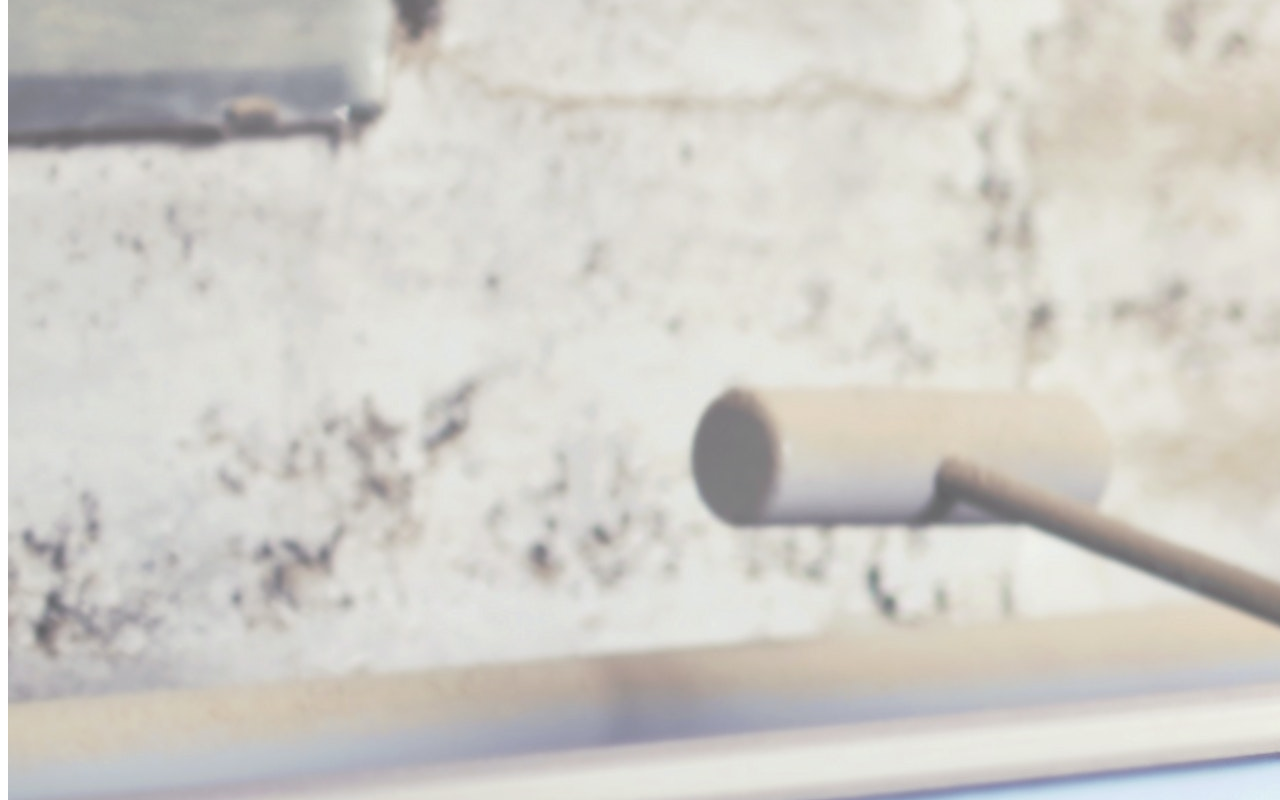
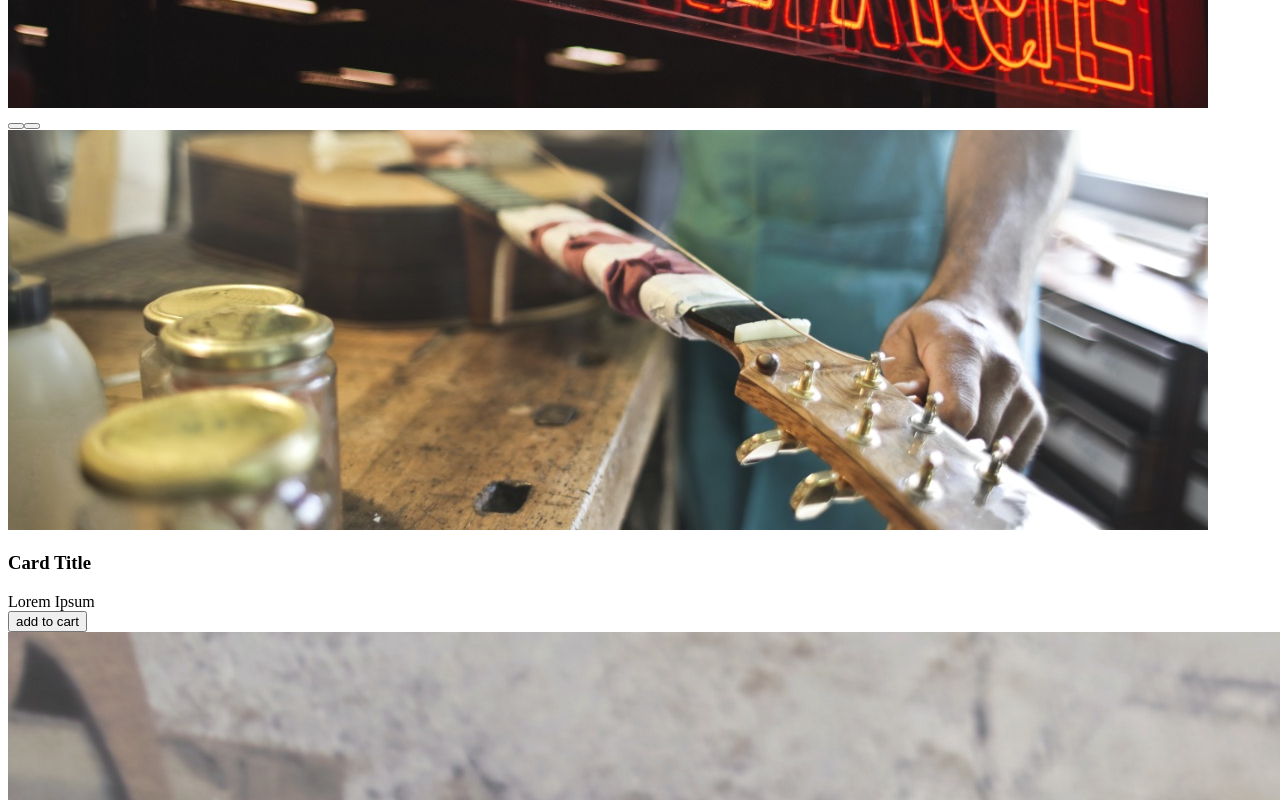
Before and after one commit to Pauljsyi/ecommerce-fullstack, a React (Create React App) app in the folder client/: page / in a window 1280 px wide. Shown: the part 1560-2360 px from the top of the page. Built offline with nearby package versions, Linux system fonts and the light colour scheme; the HTML template or start-up script is replaced by a standard one.

Commit message:
create cards for products

```diff
--- a/client/src/App.css
+++ b/client/src/App.css
@@ -6,6 +6,8 @@
   color: white;
 
 }
+
+
 
 li {
   list-style-type: none;
@@ -26,13 +28,12 @@ nav {
   min-height: 8vh;
   align-items: center;
   font-family: Arial, Helvetica, sans-serif;
-  background-color: gray;
   width: 1080px;
   margin: auto;
 }
 
 nav, nav .fas, nav .cart, nav .cart-content, .logo, .logo-cart, .my-cart{
-  background-color: gray;
+
 }
 
 nav .logo {
@@ -66,9 +67,8 @@ nav .cart-content {
 /* Carousel Styles */
 
 .carousel {
-  border: 2px solid white;
   width:  1080px;
-  height: 30vh;
+  height: 330px;
   box-sizing: border-box;
   position: relative;
   display: flex;
@@ -77,17 +77,22 @@ nav .cart-content {
   padding: 0;
   text-align: center;
   overflow: hidden;
+  margin-bottom: 50px;
 }
 
 .carousel-item {
-  border: 1px solid white;
+
   min-width: 100%;
-  height: 30vh;
+  height: 40vh;
   transition: .5s;
+}
+
+#right-arrow, #left-arrow{
+  background-color: transparent;
+  color: black;
+  font-size: 1vw;
 
 }
-
-
 
 #goLeft {
   position: absolute;
@@ -95,8 +100,13 @@ nav .cart-content {
   left: 0;
   transform: translateY(-50%);
   width: 10%;
-  height: 30vh;
+  height: 40vh;
   background: none;
+  border: transparent;
+  transition: .5s;
+}
+#goLeft:hover {
+  background: rgba(0, 0, 0, .356)
 }
 
 #goRight {
@@ -105,8 +115,37 @@ nav .cart-content {
   right: 0;
   transform: translateY(-50%);
   width: 10%;
-  height: 30vh;
+  height: 40vh;
   background: none;
+  border: transparent;
+  transition: .5s;
+}
+
+#goRight:hover{
+  background: rgba(0, 0, 0, .356);
+}
+
+#right-arrow:hover, #left-arrow:hover {
+  color: whitesmoke
+}
+
+
+.imgStyles {
+  width: 100%;
+  height: auto;
+}
+
+@media all and (max-width: 500px) {
+  nav {
+    width: 100%
+  }
+
+  .carousel {
+    width: 100%;
+    display: block;
+  }
+
+
 }
 
 
@@ -116,8 +155,19 @@ nav .cart-content {
   }
 
   .carousel {
-    width: 100%
+    width: 100%;
   }
+
+  #goLeft {
+    transform: translateY(-80%);
+    height: 30vh
+  }
+
+  #goRight {
+    transform: translateY(-80%);
+    height: 30vh
+  }
+
 }
 
 @media all and (max-width: 1080px) {
@@ -128,4 +178,82 @@ nav .cart-content {
   .carousel {
     width: 100%
   }
+
 }
+
+/* Card Styles */
+
+.container-cards{
+  display: grid;
+  grid-template-columns: repeat(3, 1fr);
+  grid-auto-rows: auto;
+  grid-gap: 1rem;
+}
+
+.card-container {
+  border: 2px solid #e7e7e7;
+  border-radius: 4px;
+  width: 300px;
+  overflow: hidden;
+  float: left;
+  margin: 50px;
+  position: relative;
+  left: 300px
+}
+
+
+/* .card-container {
+  width: 300px;
+  padding: 50px 10px;
+  overflow: hidden;
+  box-shadow: 0 4px 8px 0 rgba(0, 0, 0, 0.2);
+  justify-content: space-between;
+  align-items: stretch;
+  float: left;
+  display: grid;
+} */
+
+.card-container:hover {
+  transform: scale(1.1);
+  box-shadow: 0px 0px 15px 0px;
+  transition: .5s;
+}
+
+.image-container img{
+  overflow: none;
+  height: 200px
+}
+
+.card-content {
+  margin: 1rem;
+  margin-top: 1rem;
+}
+
+ h3 {
+  margin: 0;
+  padding: 0;
+}
+
+.card-title {
+  margin-bottom: 0.5rem;
+}
+
+.btn {
+  display: flex;
+  float: right;
+}
+
+.btn button {
+
+  background-color: white;
+
+  transition: 0.2s;
+}
+
+@media screen and (max-width: 600px) {
+  .card-container {
+    width: 100%;
+    display: block;
+    margin-bottom: 20px;
+  }
+}
--- a/client/src/App.js
+++ b/client/src/App.js
@@ -8,11 +8,10 @@ function App() {
 
 
   return (
-    <div>
+    <div className="container">
       <Navbar  />
-      {/* <Products /> */}
       <Carousel />
-
+      <Products />
     </div>
   )
 };
--- /dev/null
+++ b/client/src/components/Card.js
@@ -0,0 +1,33 @@
+import React from 'react'
+
+const Card = ({title, imageUrl, body}) => {
+
+
+  return (
+    <div className="container-cards">
+      <div className="card-container">
+        <div className="image-container">
+          <img src={imageUrl} alt='Card Image' />
+        </div>
+        <div className="card-content">
+          <div className="card-title">
+            <h3>{title}</h3>
+          </div>
+          <div className="card-body">
+            {body}
+          </div>
+        </div>
+
+        <div className="btn">
+          <button >
+            <a>
+              add to cart
+            </a>
+          </button>
+        </div>
+      </div>
+    </div>
+  )
+}
+
+export default Card
--- a/client/src/components/Carousel.js
+++ b/client/src/components/Carousel.js
@@ -1,6 +1,8 @@
 import React, {useState} from 'react';
 import Images from './Images';
-import custom from '../featured/test.jpeg'
+import custom from '../featured/custom.jpg';
+import luthier from '../featured/luthier.jpg';
+import vintage from '../featured/vintage.jpg';
 
 
 
@@ -9,7 +11,7 @@ const Carousel = () => {
   // create an array of assets to display inside carousel
 
   const [x, setX] = useState(0);
-  let carouselArr = [<Images src={custom}/>,2,3,4,5];
+  let carouselArr = [<Images src={custom}/>, <Images src={luthier} />, <Images src={vintage} />];
   const goLeft = () => {
     x === 0 ? setX(-100 * (carouselArr.length - 1)) : setX(x + 100)
   };
@@ -20,6 +22,7 @@ const Carousel = () => {
 
 
   return (
+    <div className="container">
       <div className="carousel">
         {
           carouselArr.map((item, index) => {
@@ -28,8 +31,9 @@ const Carousel = () => {
             >{item}</div>
           })
         }
-      <button id="goLeft" onClick={goLeft}>left</button>
-      <button id="goRight" onClick={goRight}>right</button>
+        <button id="goLeft" onClick={goLeft}><i id="left-arrow" className="fas fa-chevron-left"></i></button>
+        <button id="goRight" onClick={goRight}><i id="right-arrow" className="fas fa-chevron-right"></i></button>
+      </div>
     </div>
   )
 }
--- a/client/src/components/Images.js
+++ b/client/src/components/Images.js
@@ -1,8 +1,10 @@
+import autoprefixer from 'autoprefixer'
 import React from 'react'
 
 const Images = ({src}) => {
+
   return (
-    <img src={src} alt="Carousel Image"></img>
+    <img className="imgStyles" src={src} alt="Carousel Image"></img>
   )
 }
 
--- a/client/src/components/Products.js
+++ b/client/src/components/Products.js
@@ -1,9 +1,28 @@
 import React from 'react'
+import Card from './Card'
+import luthier from '../featured/luthier.jpg'
+import test from '../featured/test.jpeg'
+import custom from '../featured/custom.jpg'
 
 const Products = () => {
   return (
     <div>
-      <h1>I am Products</h1>
+      <Card
+        title='Card Title'
+        imageUrl={luthier}
+        body='Lorem Ipsum'
+      />
+      <Card
+        title='Card Title'
+        imageUrl={test}
+        body='Lorem Ipsum'
+      />
+      <Card
+        title='Card Title'
+        imageUrl={custom}
+        body='Lorem Ipsum'
+      />
+
     </div>
   )
 }
```
Also changed, not shown: 4 other files (tests, documents, lock files or other folders). Lines whose indentation alone changed are shown as unchanged.
